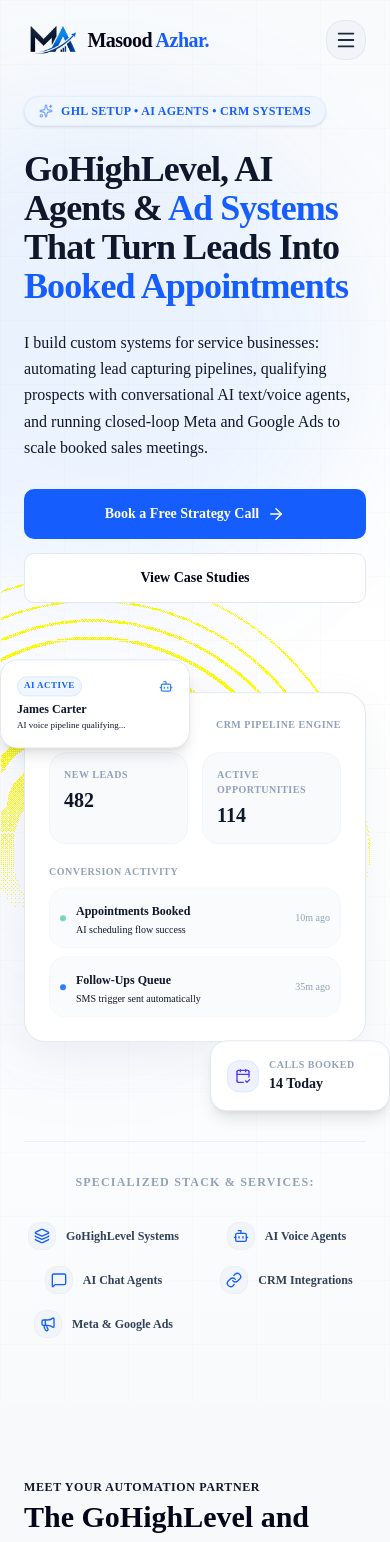
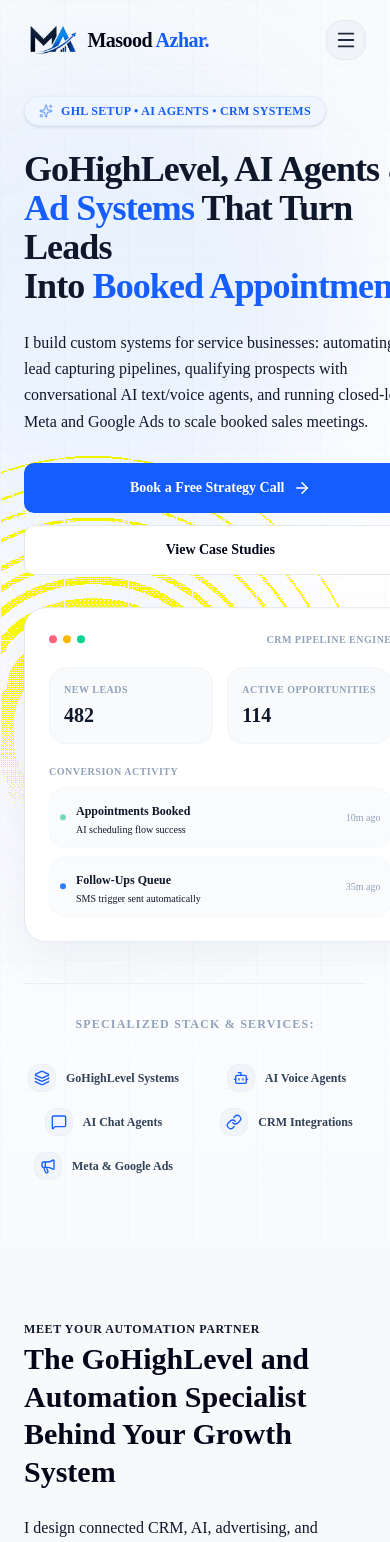
Before and after one commit to MUHAMMADMASOODAZHAR/masood-portfolio, a Next.js app: page / in a window 390 px wide. Shown: the top 1542 px of the page. Built offline with nearby package versions, Linux system fonts and the light colour scheme.

Commit message:
Fix production theme and mobile responsiveness

```diff
--- a/app/globals.css
+++ b/app/globals.css
@@ -1,6 +1,12 @@
 @import "tailwindcss";
 @import "tw-animate-css";
 @import "shadcn/tailwind.css";
+
+@custom-variant dark (&:where(.dark, .dark *));
+
+section[id] {
+  scroll-margin-top: 80px;
+}
 
 @theme inline {
   --color-background: var(--background);
--- a/app/layout.tsx
+++ b/app/layout.tsx
@@ -61,7 +61,8 @@
   return (
     <html
       lang="en"
-      className={`${geistSans.variable} ${geistMono.variable} h-full antialiased scroll-smooth`}
+      className={`light ${geistSans.variable} ${geistMono.variable} h-full antialiased scroll-smooth`}
+      suppressHydrationWarning
     >
       <head>
         <script
@@ -69,7 +70,7 @@
           dangerouslySetInnerHTML={{ __html: JSON.stringify(jsonLd) }}
         />
       </head>
-      <body className="min-h-full flex flex-col bg-slate-50 dark:bg-slate-950 text-slate-900 dark:text-slate-100 transition-colors duration-300">
+      <body className="min-h-full flex flex-col bg-slate-50 text-slate-900">
         <main className="flex-grow">{children}</main>
       </body>
     </html>
--- a/components/About.tsx
+++ b/components/About.tsx
@@ -71,7 +71,7 @@
           {/* Order 3 on mobile, Col 1-2 on desktop spanning rows 1 to 2 */}
           <div className="lg:col-start-1 lg:col-span-2 lg:row-start-1 lg:row-span-2 order-3 w-full flex items-center justify-center lg:pr-4">
             {/* Portrait Card Container */}
-            <div className="relative w-full max-w-[380px] aspect-[4/5] rounded-[20px] overflow-hidden shadow-md border border-slate-200 dark:border-slate-850 group bg-slate-100 dark:bg-slate-900">
+            <div className="relative w-full max-w-[320px] xs:max-w-[380px] aspect-[4/5] rounded-[20px] overflow-hidden shadow-md border border-slate-200 dark:border-slate-850 group bg-slate-100 dark:bg-slate-900 mx-auto">
 
               {/* Main Portrait Image */}
               <Image
@@ -144,7 +144,7 @@
                   <span className="text-[26px] sm:text-[30px] lg:text-[28px] xl:text-[32px] font-bold text-slate-950 dark:text-white leading-tight">
                     {stat.value}
                   </span>
-                  <span className="text-[12px] lg:text-[13px] text-slate-505 dark:text-slate-405 font-medium mt-0.5 leading-tight">
+                  <span className="text-[13px] sm:text-[14px] lg:text-[13px] text-slate-600 dark:text-slate-400 font-medium mt-0.5 leading-tight">
                     {stat.label}
                   </span>
                 </div>
--- a/components/Benefits.tsx
+++ b/components/Benefits.tsx
@@ -56,7 +56,7 @@
         </div>
 
         {/* Benefits Grid (6 cards max) */}
-        <div className="grid sm:grid-cols-2 lg:grid-cols-3 gap-6">
+        <div className="grid md:grid-cols-2 lg:grid-cols-3 gap-6">
           {benefitsList.map((item, idx) => (
             <motion.div
               key={idx}
--- a/components/FAQ.tsx
+++ b/components/FAQ.tsx
@@ -78,7 +78,7 @@
                   id={`faq-btn-${idx}`}
                   className="w-full flex items-center justify-between p-6 text-left focus:outline-none focus-visible:ring-2 focus-visible:ring-blue-650 hover:bg-slate-100/50 dark:hover:bg-slate-800/40 transition-colors duration-300 cursor-pointer"
                 >
-                  <span className="font-bold text-slate-900 dark:text-white text-sm md:text-base leading-snug pr-4">
+                  <span className="font-bold text-slate-900 dark:text-white text-[15px] sm:text-base leading-snug pr-4">
                     {faq.question}
                   </span>
                   <div className="w-8 h-8 rounded-full bg-white dark:bg-slate-800 flex items-center justify-center shrink-0 border border-slate-200/60 dark:border-slate-700/60 text-slate-600 dark:text-slate-400">
--- a/components/Hero.tsx
+++ b/components/Hero.tsx
@@ -87,7 +87,7 @@
               <br className="hidden xl:block" />{" "}
               <span className="text-blue-600 dark:text-blue-400 whitespace-nowrap">Ad Systems</span> That Turn Leads
               <br className="hidden xl:block" />{" "}
-              Into <span className="text-blue-600 dark:text-blue-400 whitespace-nowrap">Booked Appointments</span>
+              Into&nbsp;<span className="text-blue-600 dark:text-blue-400 whitespace-nowrap">Booked Appointments</span>
             </motion.h1>
 
             {/* Supporting Paragraph */}
@@ -101,7 +101,7 @@
             </motion.p>
 
             {/* CTA Buttons */}
-            <motion.div variants={itemVariants} className="flex flex-col sm:flex-row gap-3.5 mt-[28px] w-full">
+            <motion.div variants={itemVariants} className="flex flex-col sm:flex-row gap-3 sm:gap-3.5 mt-[28px] w-full">
               <Button
                 onClick={() => {
                   const element = document.getElementById("contact");
@@ -134,7 +134,7 @@
             initial={{ opacity: 0, scale: 0.96 }}
             animate={{ opacity: 1, scale: 1 }}
             transition={{ duration: 0.6, ease: "easeOut", delay: 0.2 }}
-            className="lg:col-span-5 relative w-full h-[450px] flex items-center justify-center lg:justify-end"
+            className="lg:col-span-5 relative w-full h-[320px] sm:h-[400px] lg:h-[450px] flex items-center justify-center lg:justify-end"
           >
             <motion.div
               animate={{ y: [0, -5, 0] }}
@@ -198,7 +198,7 @@
             <motion.div
               animate={{ y: [0, -8, 0] }}
               transition={{ duration: 4.5, repeat: Infinity, ease: "easeInOut", delay: 0.4 }}
-              className="absolute top-6 -left-6 md:-left-10 z-20 w-[190px] bg-white dark:bg-slate-900 border border-slate-200 dark:border-slate-800 p-4 rounded-xl shadow-lg flex flex-col gap-1.5"
+              className="hidden sm:flex absolute top-6 -left-6 md:-left-10 z-20 w-[190px] bg-white dark:bg-slate-900 border border-slate-200 dark:border-slate-800 p-4 rounded-xl shadow-lg flex-col gap-1.5"
             >
               <div className="flex items-center justify-between">
                 <span className="text-[9px] font-bold uppercase tracking-wider bg-blue-50 dark:bg-blue-950/50 text-blue-600 dark:text-blue-400 px-1.5 py-0.5 rounded-md border border-blue-100 dark:border-blue-900/30">
@@ -216,7 +216,7 @@
             <motion.div
               animate={{ y: [0, -6, 0] }}
               transition={{ duration: 3.8, repeat: Infinity, ease: "easeInOut", delay: 0.8 }}
-              className="absolute -bottom-6 -right-6 z-20 w-[180px] bg-white dark:bg-slate-900 border border-slate-200 dark:border-slate-800 p-4 rounded-xl shadow-lg flex items-center gap-2.5"
+              className="hidden sm:flex absolute -bottom-6 -right-6 z-20 w-[180px] bg-white dark:bg-slate-900 border border-slate-200 dark:border-slate-800 p-4 rounded-xl shadow-lg items-center gap-2.5"
             >
               <div className="w-8 h-8 rounded-lg bg-indigo-50 dark:bg-indigo-950/40 border border-indigo-100 dark:border-indigo-900/30 flex items-center justify-center text-indigo-600 dark:text-indigo-400 shrink-0">
                 <CalendarCheck2 className="w-4 h-4" />
--- a/components/Navbar.tsx
+++ b/components/Navbar.tsx
@@ -21,6 +21,17 @@
     window.addEventListener("scroll", handleScroll);
     return () => window.removeEventListener("scroll", handleScroll);
   }, []);
+
+  useEffect(() => {
+    if (isOpen) {
+      document.body.style.overflow = "hidden";
+    } else {
+      document.body.style.overflow = "";
+    }
+    return () => {
+      document.body.style.overflow = "";
+    };
+  }, [isOpen]);
 
   const navLinks = [
     { label: "About", href: "#about" },
--- a/components/Portfolio.tsx
+++ b/components/Portfolio.tsx
@@ -88,7 +88,7 @@
         </div>
 
         {/* Responsive Case Studies Grid */}
-        <div className="grid lg:grid-cols-3 gap-8 items-stretch">
+        <div className="grid md:grid-cols-2 lg:grid-cols-3 gap-8 items-stretch">
           {caseStudies.map((study, idx) => (
             <motion.div
               key={idx}
--- a/components/Process.tsx
+++ b/components/Process.tsx
@@ -63,7 +63,7 @@
 
         {/* Process Steps Grid */}
         {/* Desktop: 3 columns, 2 rows (3x2). Tablet: 2 columns. Mobile: 1 column */}
-        <div className="grid sm:grid-cols-2 lg:grid-cols-3 gap-8 items-stretch">
+        <div className="grid md:grid-cols-2 lg:grid-cols-3 gap-8 items-stretch">
           {steps.map((step, idx) => (
             <motion.div
               key={idx}
--- a/components/Testimonials.tsx
+++ b/components/Testimonials.tsx
@@ -50,7 +50,7 @@
         </div>
 
         {/* Testimonials Grid (Stacked on Mobile, Grid on Desktop) */}
-        <div className="grid md:grid-cols-3 gap-8">
+        <div className="grid lg:grid-cols-3 gap-8">
           {reviews.map((review, idx) => (
             <motion.div
               key={idx}
```
